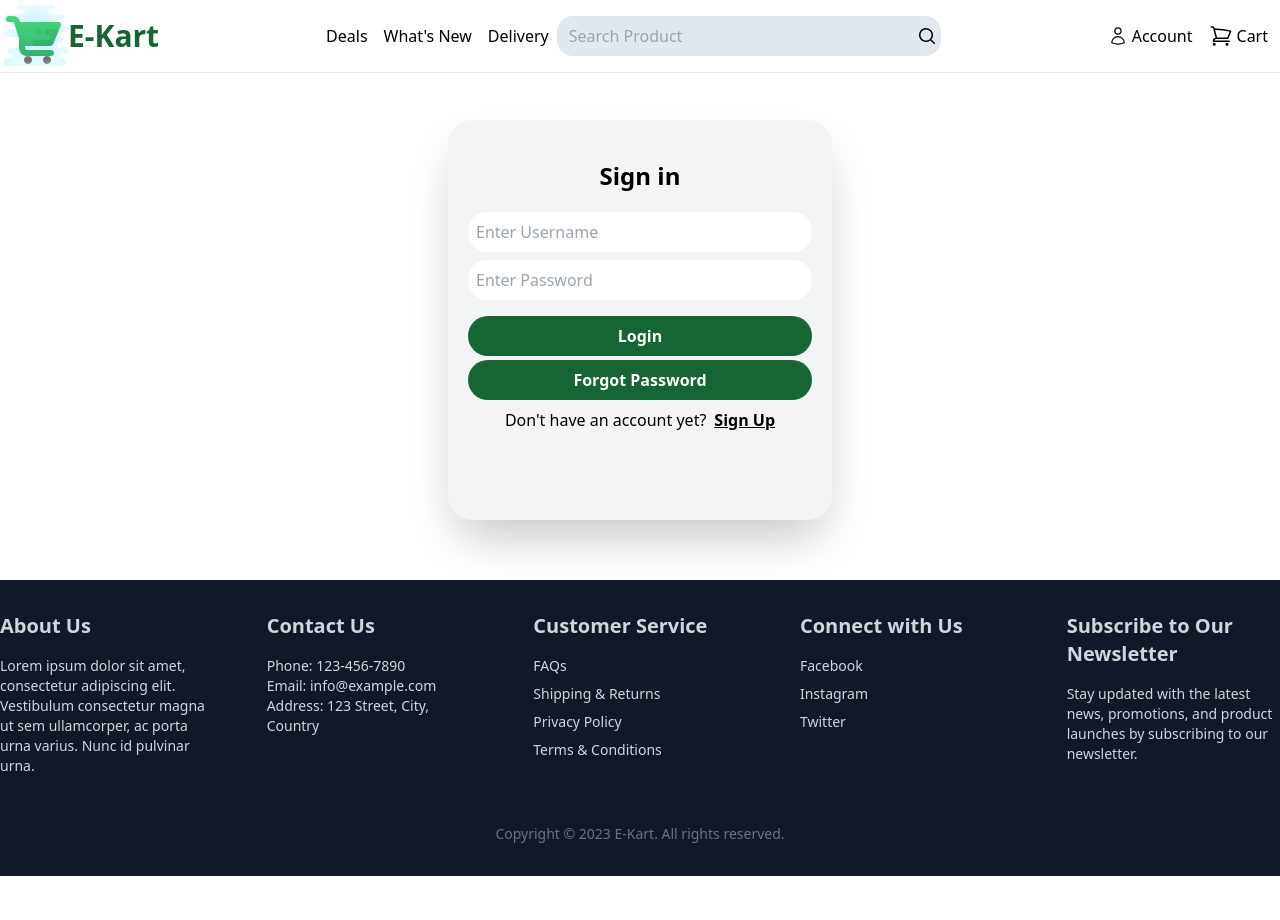
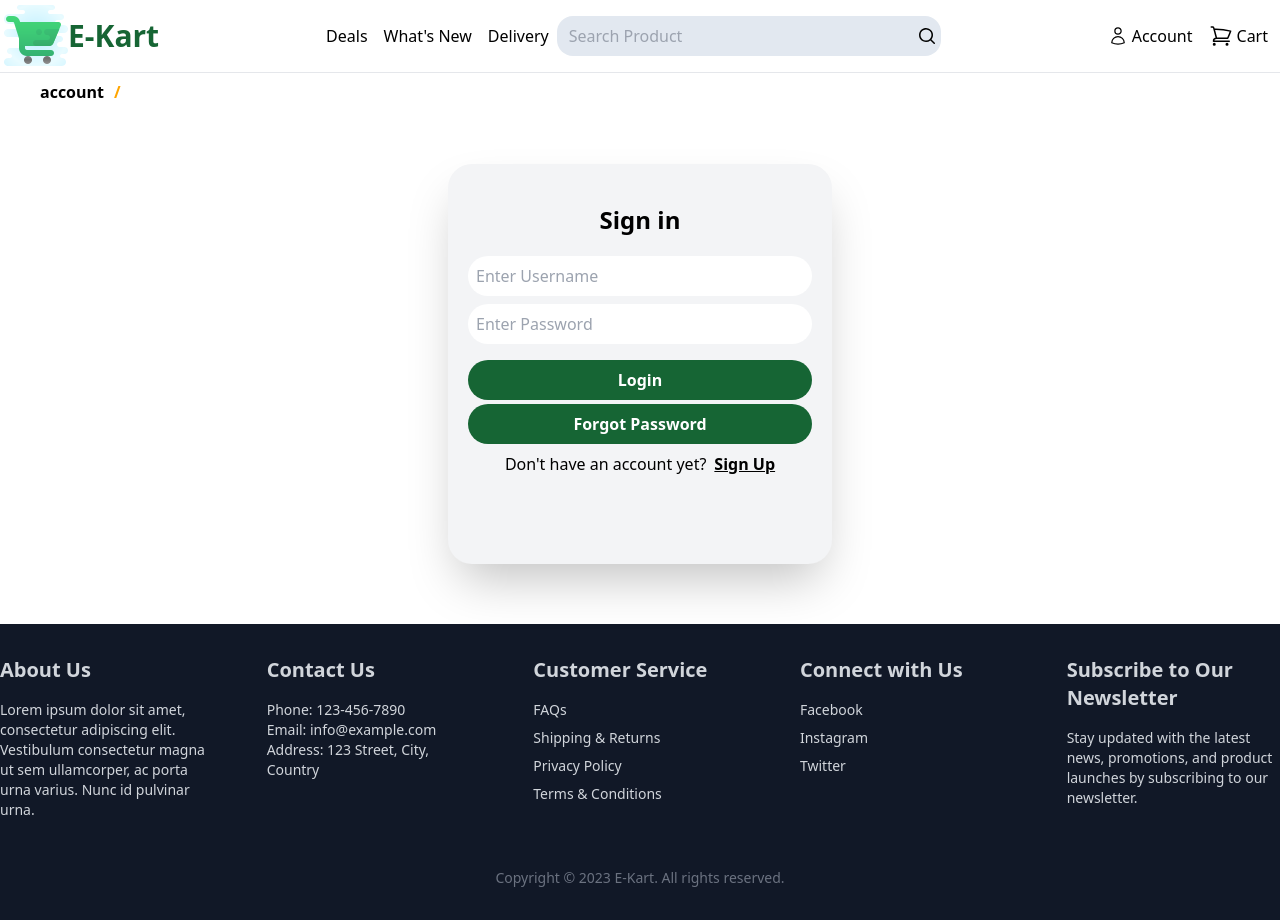
Before and after one commit to TheSh4h/E-COMMERCE-ReactJS, a React (Create React App) app: page /account in a window 1280 px wide. Before the commit the page ends 876 px from the top, so only its background shows below. Built offline with nearby package versions, Linux system fonts and the light colour scheme; data requests are answered from the project's data file; the HTML template or start-up script is replaced by a standard one.

Commit message:
breadcrumbs complete

```diff
--- /dev/null
+++ b/src/Breadcrumbs.jsx
@@ -0,0 +1,26 @@
+import { Link, useLocation } from "react-router-dom";
+
+const Breadcrumbs = () => {
+    const location = useLocation();
+    let currentLink = '';
+
+    const crumbs = location.pathname.split('/')
+    .filter(crumb => crumb !== '')
+    .map(crumb => {
+        currentLink += `${crumb}`
+
+        return (
+            <div className="crumb font-semibold" key={crumb}>
+                <Link to={currentLink}>{crumb}</Link>
+            </div>
+        )
+    })
+
+    return (
+        <div className="breadcrumbs">
+            {crumbs}
+        </div>
+     );
+}
+
+export default Breadcrumbs;
--- a/src/index.css
+++ b/src/index.css
@@ -23,3 +23,20 @@
 .itemBadge {
     @apply absolute top-0 left-2 bg-white rounded-lg p-1 mt-1 text-green-950;
 }
+
+/* Breadcrumbs */
+.breadcrumbs {
+    max-width: 1200px;
+    margin: 20px auto;
+}
+
+.breadcrumbs > *{
+    display: inline-block;
+    margin-right: 10px;
+}
+
+.breadcrumbs .crumb:after {
+    content: '/';
+    margin-left: 10px;
+    color: orange;
+}
--- a/src/layout/RootLayout.jsx
+++ b/src/layout/RootLayout.jsx
@@ -5,6 +5,7 @@ import Cart from '../Cart/Cart';
 import { useContext } from 'react';
 import { CartContext } from '../context/cart-display-context';
 import ScrollToTop from '../ScrollToTop';
+import Breadcrumbs from '../Breadcrumbs';
 
 const RootLayout = () => {
     const { showCart, setShowCart } = useContext(CartContext);
@@ -20,6 +21,7 @@ const RootLayout = () => {
                     </header>
                     <div onClick={() => setShowCart(false)}>
                         <main className="mt-20">
+                        <Breadcrumbs />
                             <Outlet />
                         </main>
 
```
